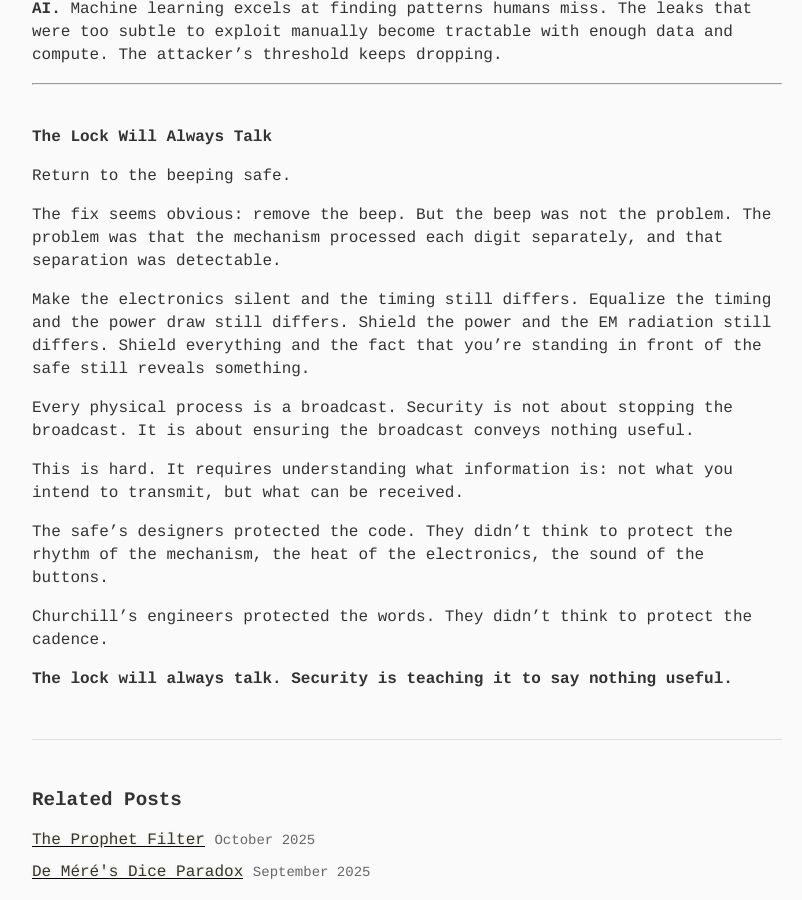
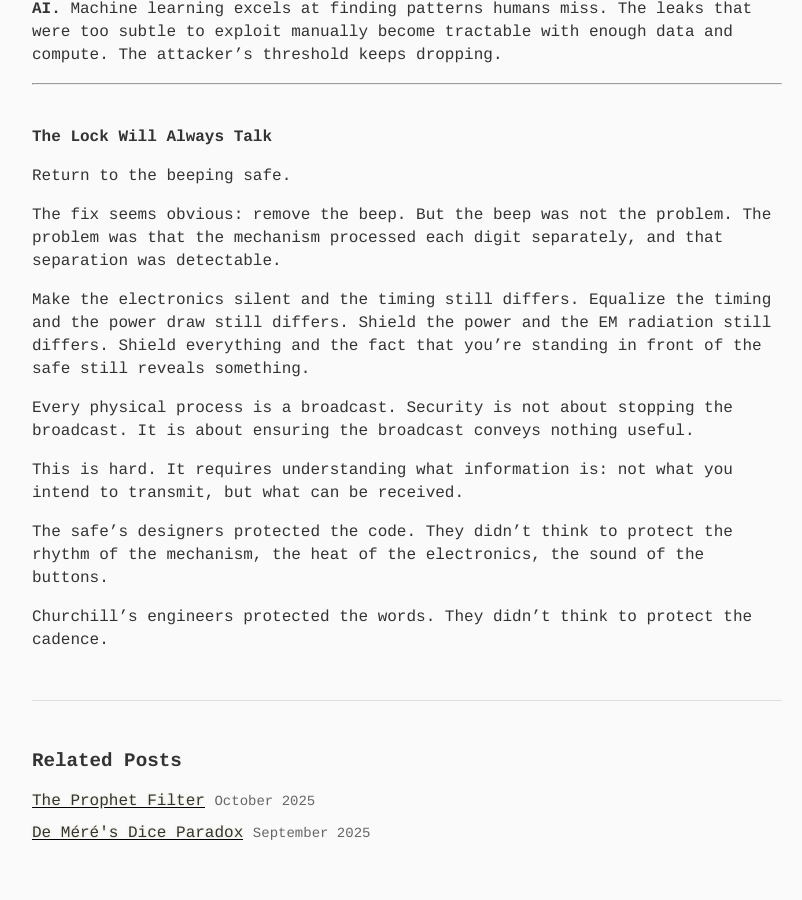
Before and after one commit to gcol33/blog, a Jekyll site: the page built from _posts/2025-12-06-leaky-locks.md, in a window 1280 px wide and 900 px high, scrolled down 6532 px. Shown: the whole window, without its empty margins (233-1035 px from the left). Built offline with Jekyll 4.4.1, drawn with Linux system fonts in a browser that asks for light colours; some web fonts are replaced; after the commit the page ends 7393 px from its top, so only the background shows below that.

Commit message:
Remove bold closing sentence
🤖 Generated with [Claude Code](https://claude.com/claude-code)

Co-Authored-By: Claude Opus 4.5 <noreply@anthropic.com>

```diff
--- a/_posts/2025-12-06-leaky-locks.md
+++ b/_posts/2025-12-06-leaky-locks.md
@@ -451,5 +451,3 @@ This is hard. It requires understanding what information is: not what you intend
 The safe's designers protected the code. They didn't think to protect the rhythm of the mechanism, the heat of the electronics, the sound of the buttons.
 
 Churchill's engineers protected the words. They didn't think to protect the cadence.
-
-**The lock will always talk. Security is teaching it to say nothing useful.**
```
